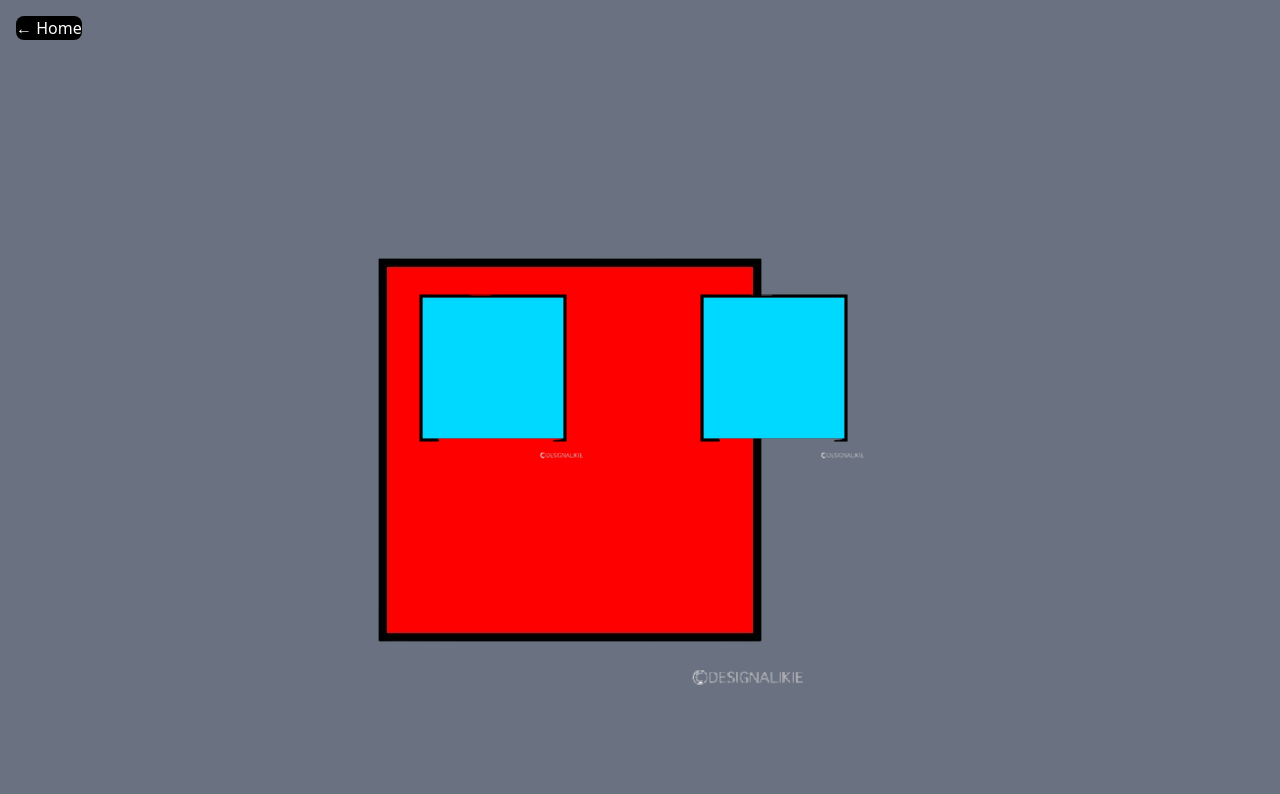
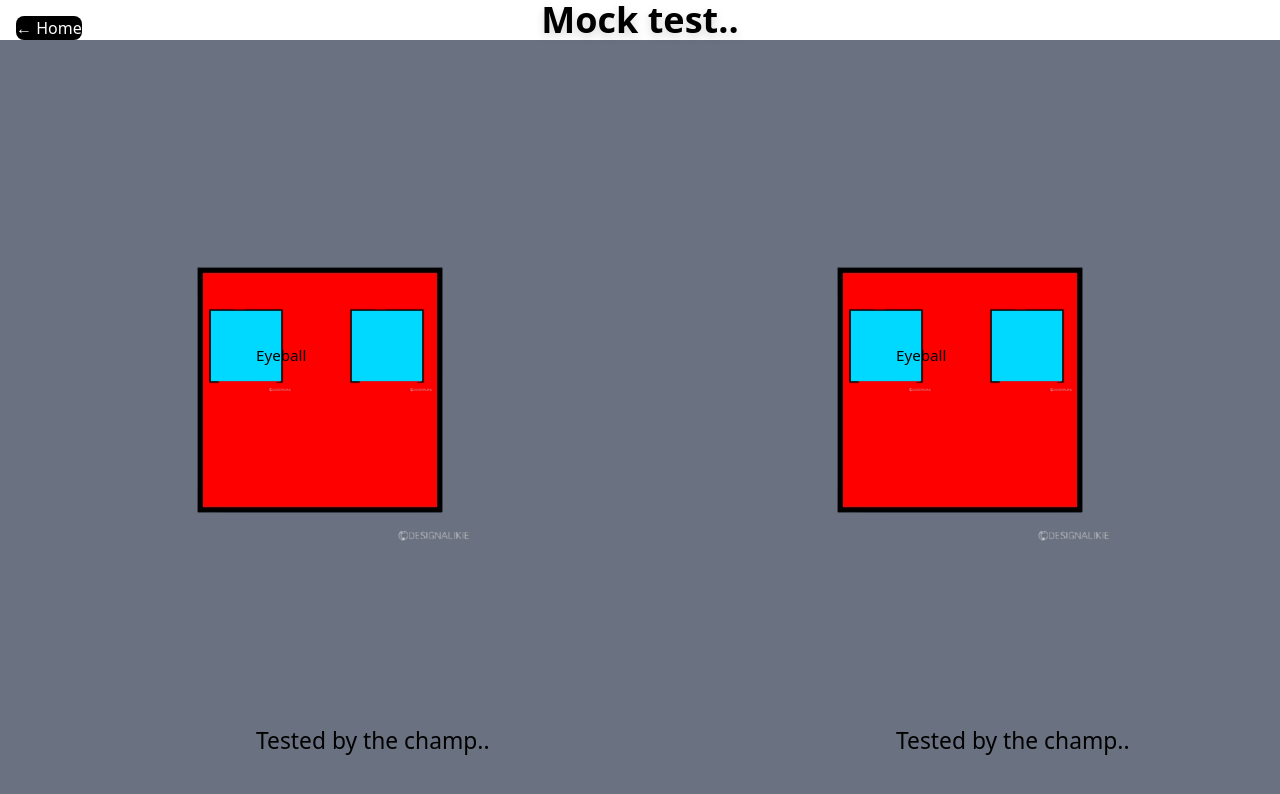
Before and after one commit to Bmcunningham4/hoc, a React (Vite) app in the folder app/: page /#/mock in a window 1280 px wide. Shown: the top 794 px of the page. Built offline with nearby package versions, Linux system fonts and the light colour scheme.

Commit message:
Mock page setup almost there..

```diff
--- a/app/src/mock/MockPage.tsx
+++ b/app/src/mock/MockPage.tsx
@@ -1,37 +1,12 @@
-import squareRedImg from "./assets/square-red.png";
-import squareBlueImg from "./assets/square-blue.png";
+import MockHome from "./components/MockHome";
+import PageLayout from "../shared/PageLayout";
+import Header from "../shared/Header";
 
 export default function MockPage() {
   return (
-    <div className="relative h-screen w-full bg-gray-500">
-      <img
-        src={squareRedImg}
-        style={{
-          position: "absolute",
-          top: "25%",
-          left: "25%",
-        }}
-      />
-      <img
-        src={squareBlueImg}
-        style={{
-          position: "absolute",
-          top: "34%",
-          left: "31%",
-          width: "15%",
-          height: "auto",
-        }}
-      />
-      <img
-        src={squareBlueImg}
-        style={{
-          position: "absolute",
-          top: "34%",
-          left: "53%",
-          width: "15%",
-          height: "auto",
-        }}
-      />
-    </div>
+    <PageLayout backgroundImage="">
+      <Header main="Mock test.." />
+      <MockHome />
+    </PageLayout>
   );
 }
--- /dev/null
+++ b/app/src/mock/components/MockComponent.tsx
@@ -0,0 +1,59 @@
+import squareRedImg from "../assets/square-red.png";
+import squareBlueImg from "../assets/square-blue.png";
+
+export default function MockComponent() {
+  return (
+    <div className="relative h-full w-full" style={{ containerType: "size" }}>
+      <img
+        src={squareRedImg}
+        style={{
+          position: "absolute",
+          top: "25cqh", // Use cqh instead of %
+          left: "25cqw", // Use cqw instead of %
+          width: "50cqw",
+          height: "50cqw",
+        }}
+      />
+      <img
+        src={squareBlueImg}
+        style={{
+          position: "absolute",
+          top: "34cqh", // Use cqh instead of %
+          left: "31cqw", // Use cqw instead of %
+          width: "15cqw",
+          height: "15cqw",
+        }}
+      />
+      <img
+        src={squareBlueImg}
+        style={{
+          position: "absolute",
+          top: "34cqh", // Use cqh instead of %
+          left: "53cqw", // Use cqw instead of %
+          width: "15cqw",
+          height: "15cqw",
+        }}
+      />
+      <h3
+        style={{
+          position: "absolute",
+          top: "40cqh", // Use cqh instead of %
+          left: "40cqw", // Use cqw instead of %
+          fontSize: "2cqh",
+        }}
+      >
+        Eyeball
+      </h3>
+      <h2
+        style={{
+          position: "absolute",
+          top: "90cqh", // Use cqh instead of %
+          left: "40cqw", // Use cqw instead of %
+          fontSize: "3cqh",
+        }}
+      >
+        Tested by the champ..
+      </h2>
+    </div>
+  );
+}
--- /dev/null
+++ b/app/src/mock/components/MockHome.tsx
@@ -0,0 +1,14 @@
+import MockComponent from "./MockComponent";
+
+export default function MockHome() {
+  return (
+    <div className="h-screen w-full bg-gray-500 flex">
+      <div className="flex-1">
+        <MockComponent />
+      </div>
+      <div className="flex-1">
+        <MockComponent />
+      </div>
+    </div>
+  );
+}
```
Also changed, not shown: 1 other file (tests, documents, lock files or other folders).
